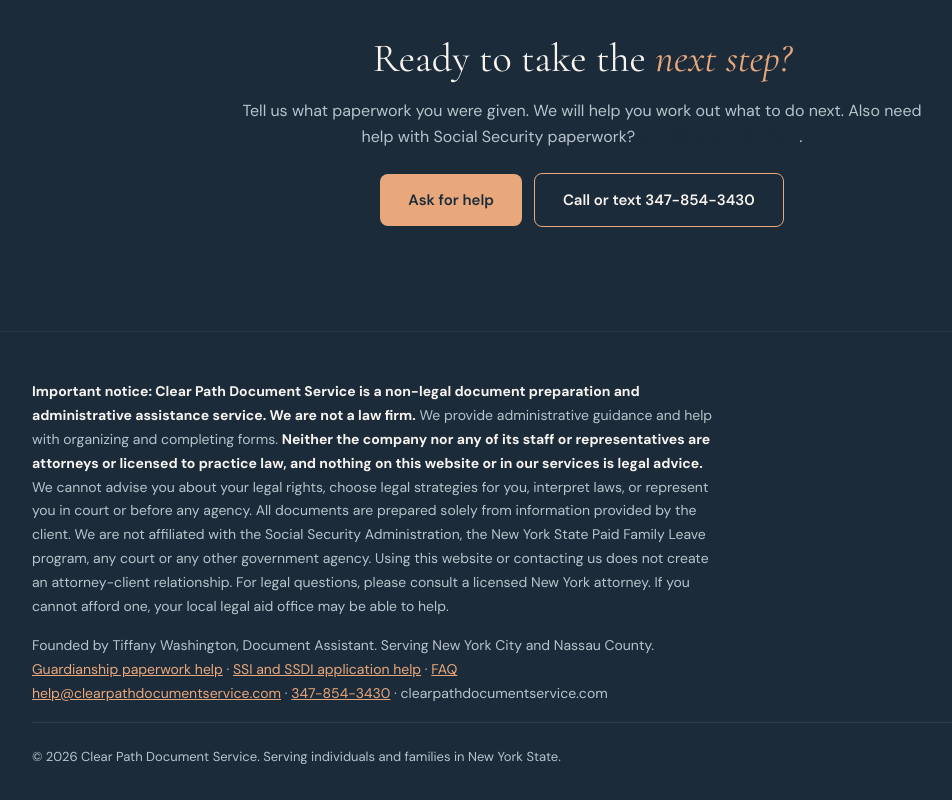
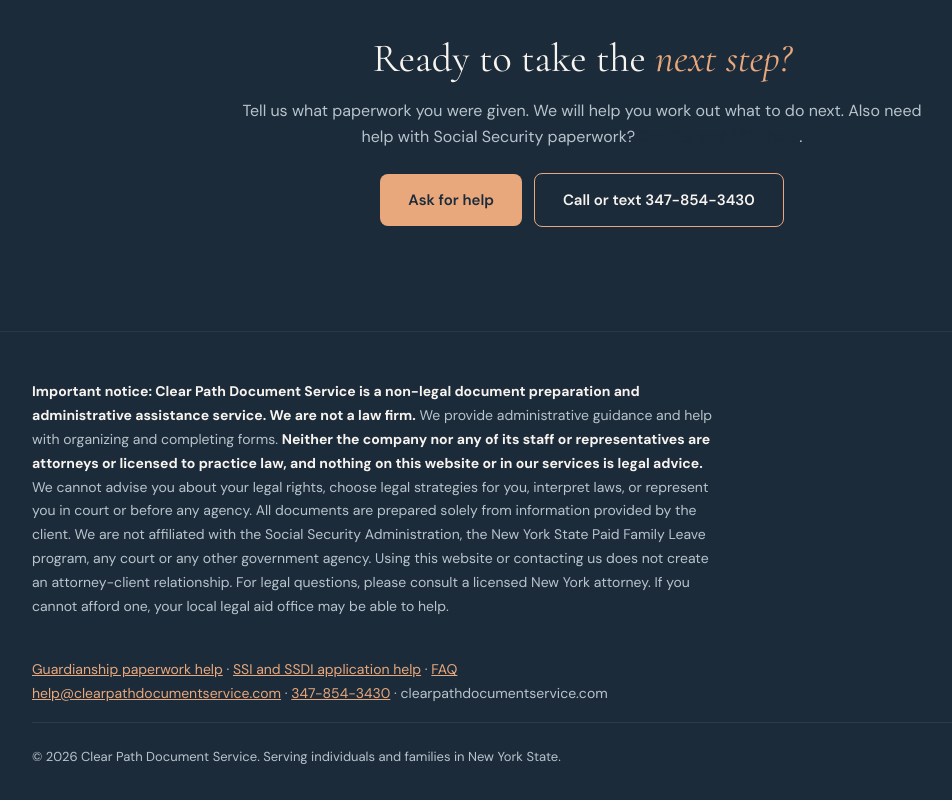
Before and after one commit to MikeLegemah5799/clearpath-document-service, a website: page nys-guardianship-paperwork-help/index.html in a window 1280 px wide. Shown: the part 3010-3810 px from the top of the page, without its empty margins (58-1010 px from the left). Drawn offline with nearby package versions, Linux system fonts and the light colour scheme.

Commit message:
removed Tiffany

```diff
--- a/nys-guardianship-paperwork-help/index.html
+++ b/nys-guardianship-paperwork-help/index.html
@@ -406,7 +406,7 @@
 <footer>
   <div class="inner">
     <p class="legal"><strong>Important notice: Clear Path Document Service is a non-legal document preparation and administrative assistance service. We are not a law firm.</strong> We provide administrative guidance and help with organizing and completing forms. <strong>Neither the company nor any of its staff or representatives are attorneys or licensed to practice law, and nothing on this website or in our services is legal advice.</strong> We cannot advise you about your legal rights, choose legal strategies for you, interpret laws, or represent you in court or before any agency. All documents are prepared solely from information provided by the client. We are not affiliated with the Social Security Administration, the New York State Paid Family Leave program, any court or any other government agency. Using this website or contacting us does not create an attorney-client relationship. For legal questions, please consult a licensed New York attorney. If you cannot afford one, your local legal aid office may be able to help.</p>
-    <p>Founded by Tiffany Washington, Document Assistant. Serving New York City and Nassau County.<br>
+    <p><br>
     <a href="../nys-guardianship-paperwork-help/">Guardianship paperwork help</a> &middot; <a href="../ssi-ssdi-application-help/">SSI and SSDI application help</a> &middot; <a href="../#faq">FAQ</a><br>
     <a href="mailto:help@clearpathdocumentservice.com">help@clearpathdocumentservice.com</a> &middot; <a href="tel:+13478543430">347-854-3430</a> &middot; clearpathdocumentservice.com</p>
     <small>&copy; 2026 Clear Path Document Service. Serving individuals and families in New York State.</small>
```
